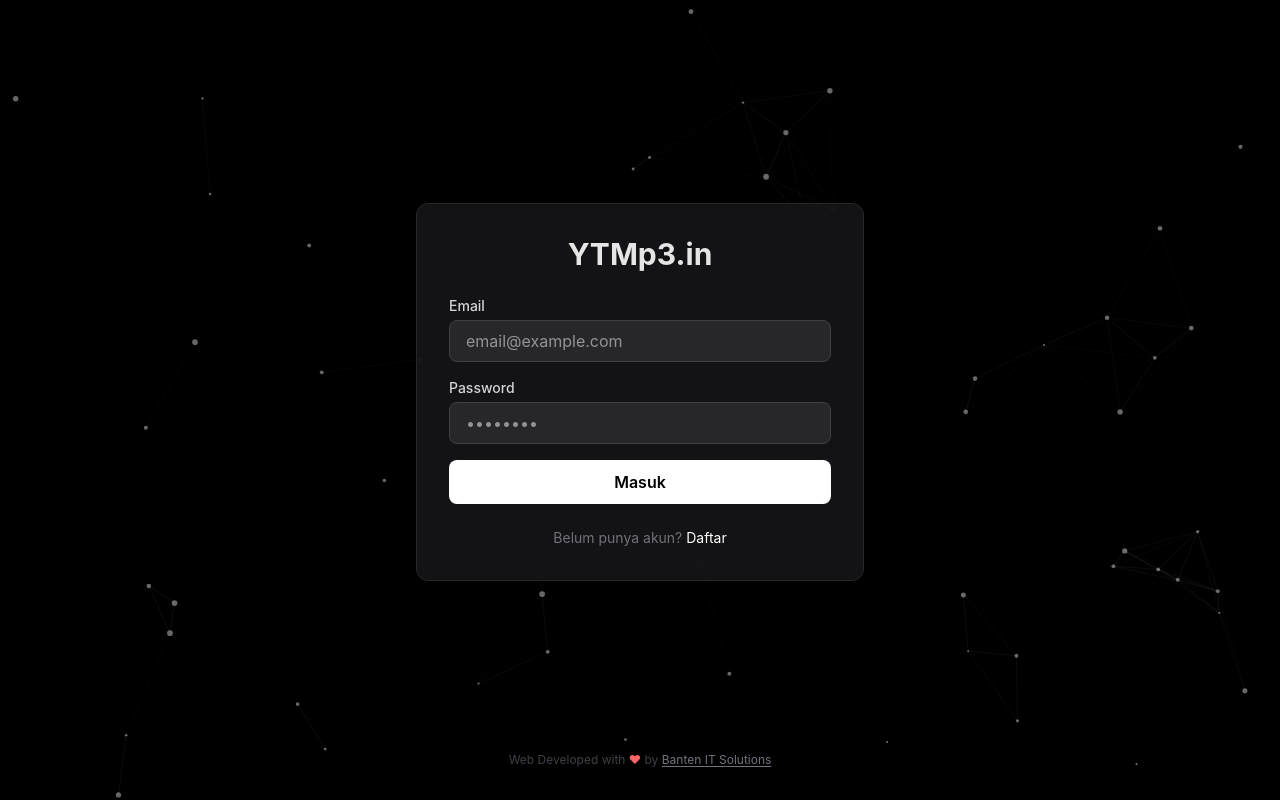
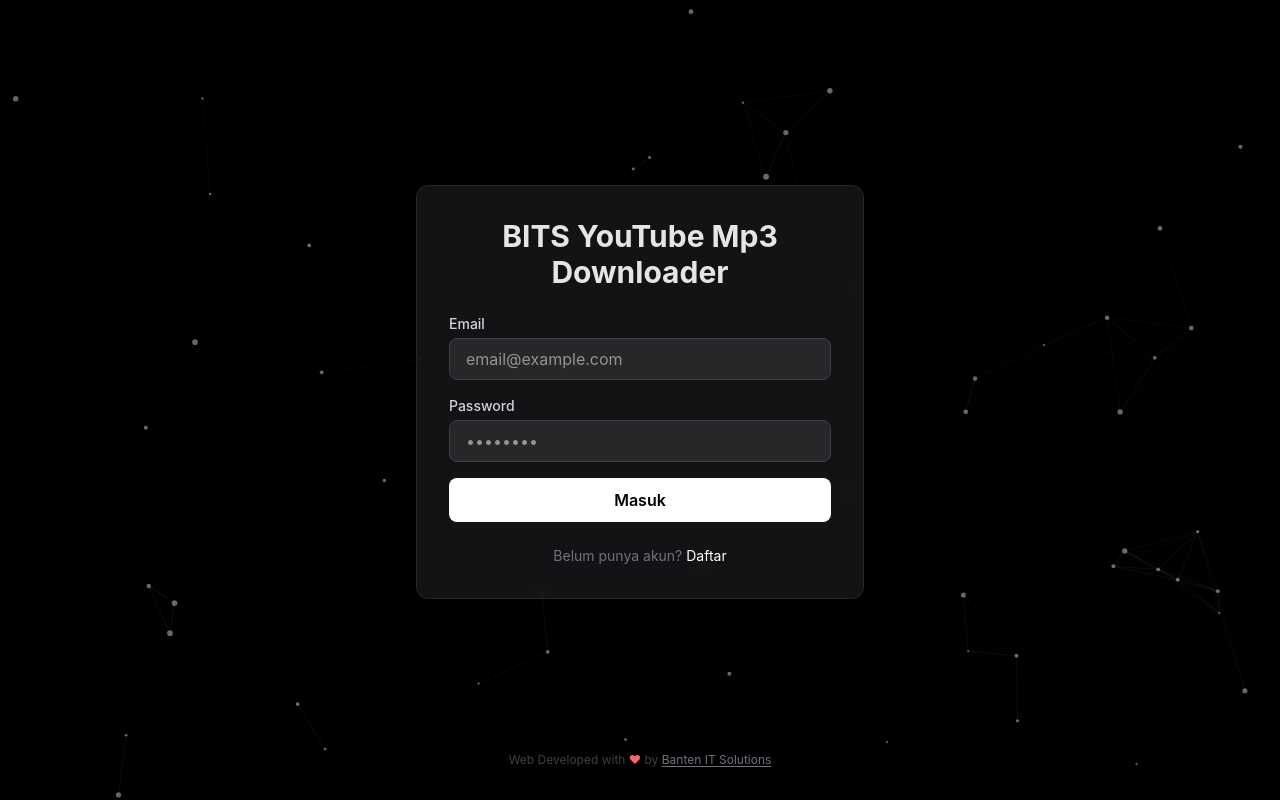
Before and after one commit to BITS-Cloud-Platform/BITS-Youtube-Mp3-Downloader, a Next.js app in the folder frontend/: page /login in a window 1280 px wide. Built offline with nearby package versions, Linux system fonts and the light colour scheme; no server answers.

Commit message:
docs: rename product branding

```diff
--- a/frontend/src/app/dashboard/page.tsx
+++ b/frontend/src/app/dashboard/page.tsx
@@ -199,7 +199,7 @@
               <DownloadCloud className="w-6 h-6" />
             </div>
             <div>
-              <h1 className="text-2xl font-bold text-white tracking-tight">YTMp3.in</h1>
+              <h1 className="text-2xl font-bold text-white tracking-tight">BITS YouTube Mp3 Downloader</h1>
               <p className="text-sm text-zinc-500">Dashboard</p>
             </div>
           </div>
--- a/frontend/src/app/layout.tsx
+++ b/frontend/src/app/layout.tsx
@@ -3,7 +3,7 @@
 import ToastProvider from '@/components/ToastProvider';
 
 export const metadata: Metadata = {
-  title: 'YTMp3.in - Download YouTube Playlists to MP3',
+  title: 'BITS YouTube Mp3 Downloader - Download YouTube Playlists to MP3',
   description:
     'Download YouTube playlists to MP3/M4A. Supports private and unlisted videos with cookie authentication. Fast, bulk YouTube to audio converter.',
   robots: { index: false, follow: false },
--- a/frontend/src/app/login/page.tsx
+++ b/frontend/src/app/login/page.tsx
@@ -39,7 +39,7 @@
         <div className="flex-1 flex items-center justify-center w-full">
           <div className="w-full max-w-md p-8 space-y-6 bg-zinc-900/80 backdrop-blur rounded-xl border border-zinc-800">
             <Link href="/" className="text-center block">
-              <h1 className="text-3xl font-bold">YTMp3.in</h1>
+              <h1 className="text-3xl font-bold">BITS YouTube Mp3 Downloader</h1>
             </Link>
 
             <form onSubmit={handleSubmit} className="space-y-4">
--- a/frontend/src/app/profile/page.tsx
+++ b/frontend/src/app/profile/page.tsx
@@ -126,7 +126,7 @@
               <User className="w-6 h-6" />
             </div>
             <div>
-              <h1 className="text-2xl font-bold text-white tracking-tight">YTMp3.in</h1>
+              <h1 className="text-2xl font-bold text-white tracking-tight">BITS YouTube Mp3 Downloader</h1>
               <p className="text-sm text-zinc-500">Profile</p>
             </div>
           </div>
--- a/frontend/src/app/signup/page.tsx
+++ b/frontend/src/app/signup/page.tsx
@@ -40,7 +40,7 @@
         <div className="flex-1 flex items-center justify-center w-full">
           <div className="w-full max-w-md p-8 space-y-6 bg-zinc-900/80 backdrop-blur rounded-xl border border-zinc-800">
             <Link href="/" className="text-center block">
-              <h1 className="text-3xl font-bold">YTMp3.in</h1>
+              <h1 className="text-3xl font-bold">BITS YouTube Mp3 Downloader</h1>
             </Link>
 
             <form onSubmit={handleSubmit} className="space-y-4">
```
Also changed, not shown: 2 other files (tests, documents, lock files or other folders).
